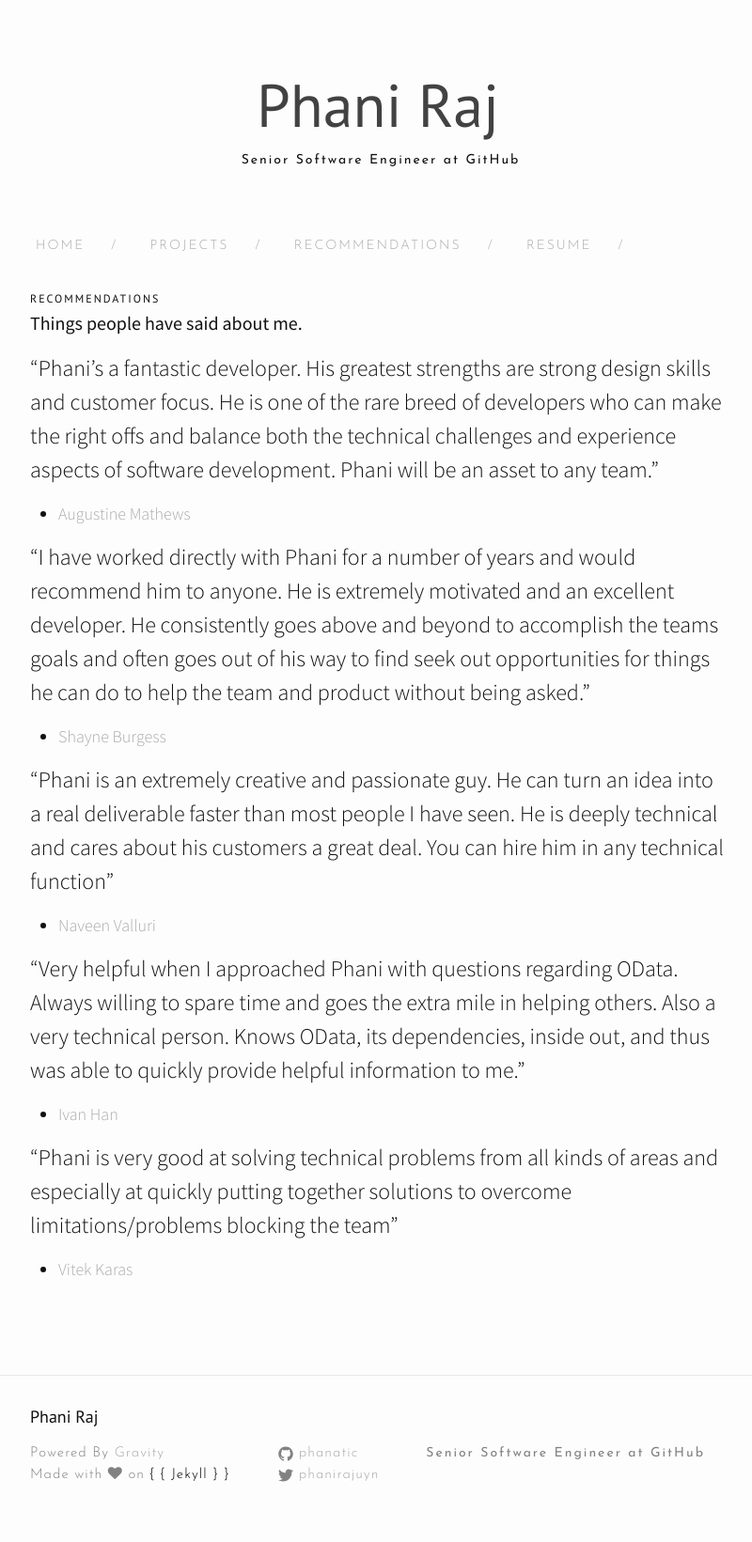
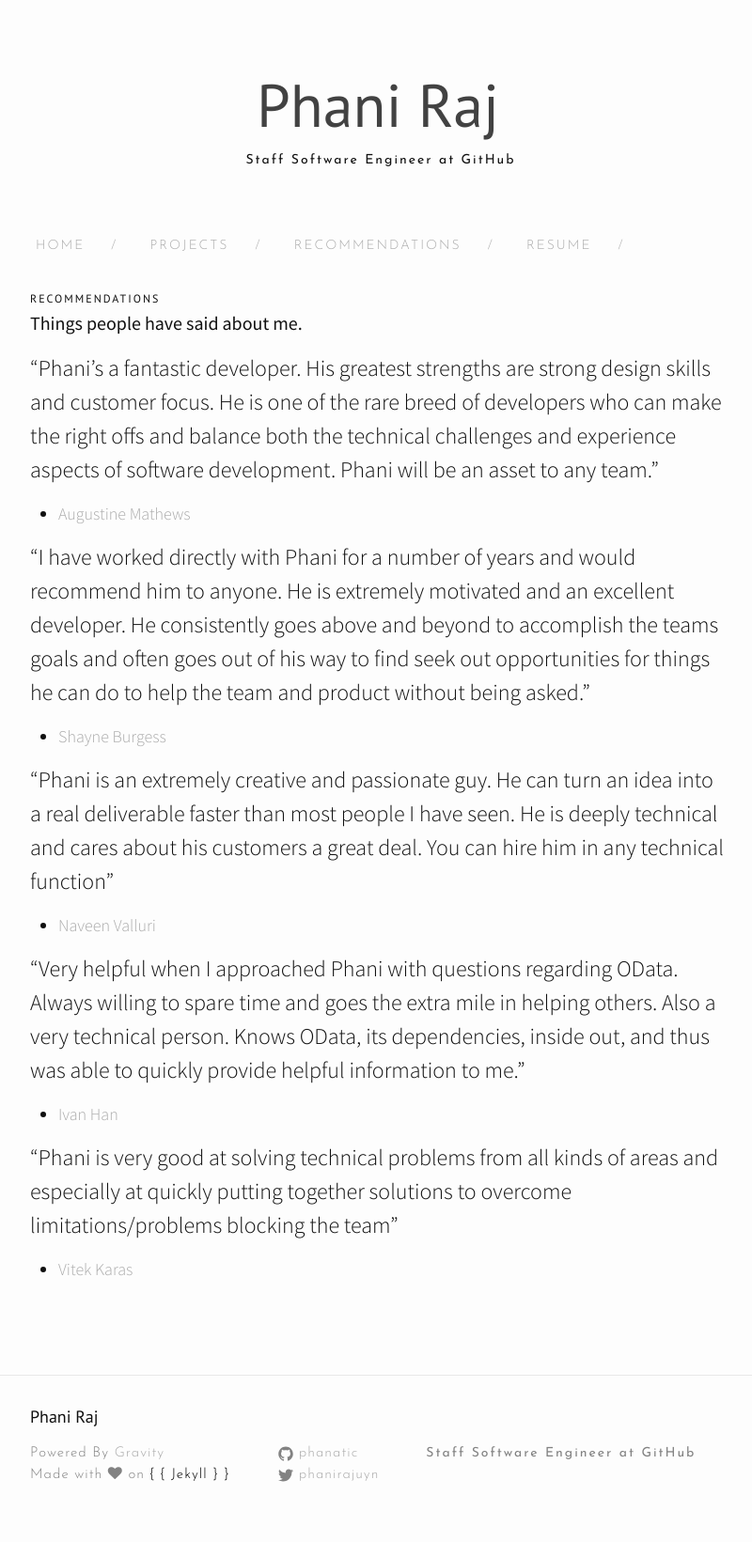
Before and after one commit to Phanatic/phanatic.github.io, a Jekyll site: the page built from recommendations.md, in a window 1280 px wide. Shown: the whole page at 94% size, without its empty margins (238-1038 px from the left). Built offline with Jekyll 4.4.1, drawn with Linux system fonts in a browser that asks for light colours; nearby versions of some CDN libraries; comment, search, counter and statistics services are not loaded.

Commit message:
Update _config.yml

```diff
--- a/_config.yml
+++ b/_config.yml
@@ -8,7 +8,7 @@
 # Site settings
 title: Phani Raj
 email: phanirajuyn@gmail.com
-description: Senior Software Engineer at GitHub
+description: Staff Software Engineer at GitHub
 baseurl: "" # the subpath of your site, e.g. /blog
 url: "http://phanatic.github.io" # the base hostname & protocol for your site
 twitter_username: phanirajuyn
```
